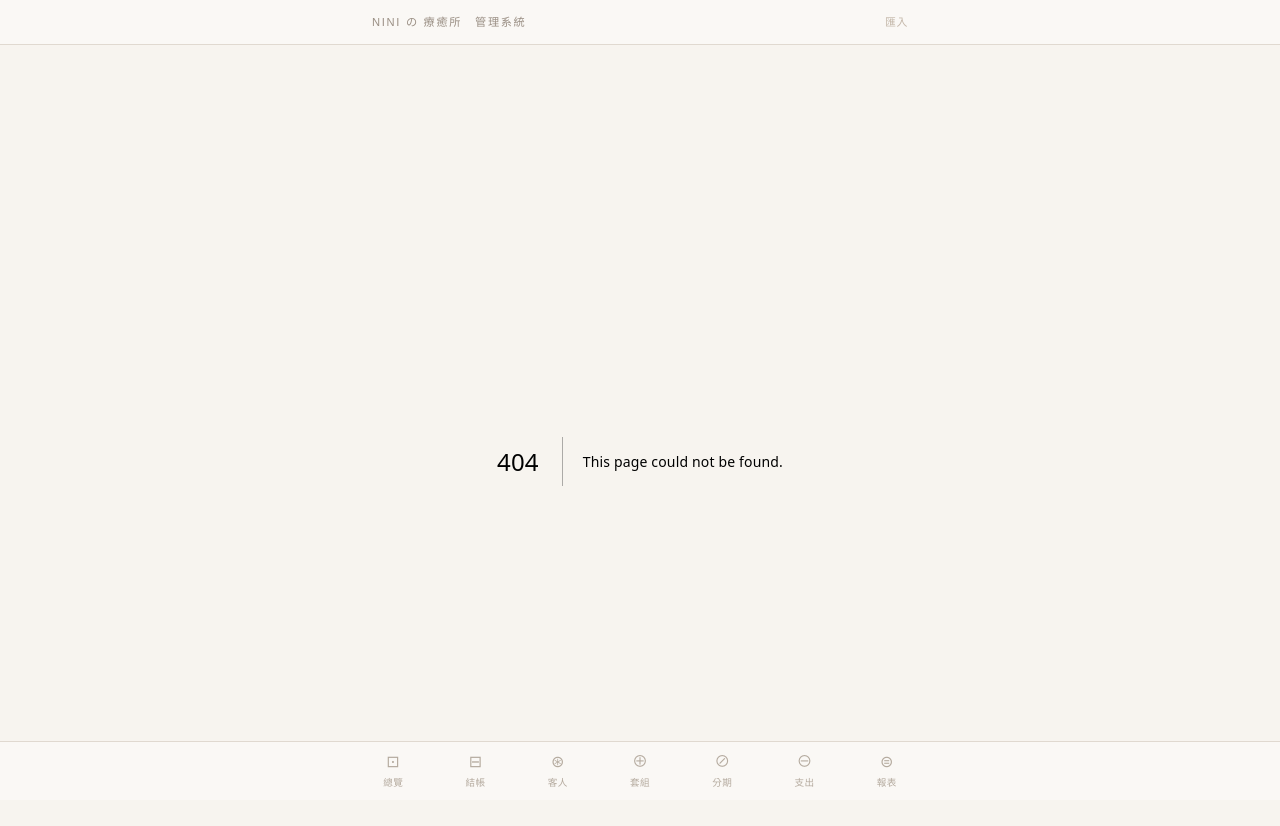
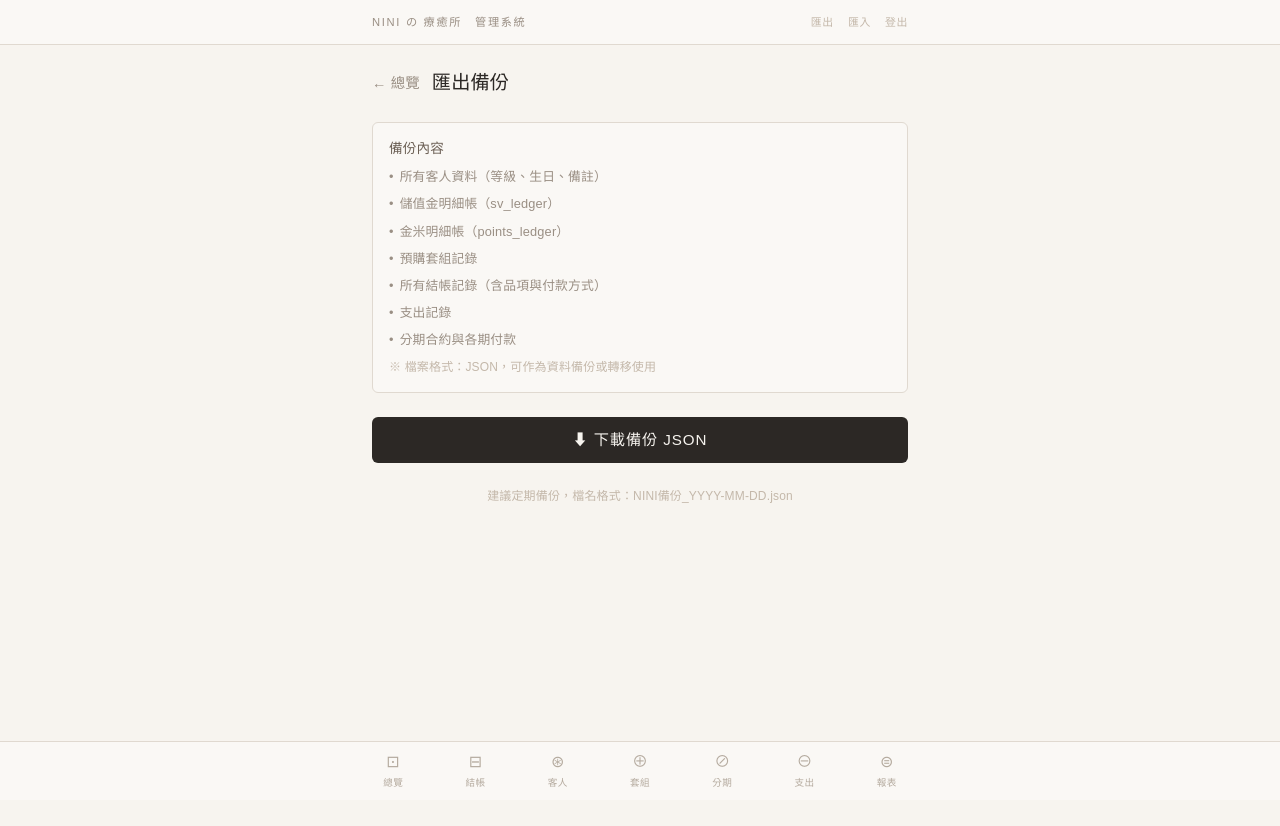
Before and after one commit to Chen-ruo-shiuan/nini-payment-tracker, a Next.js app: page /export in a window 1280 px wide. Before the commit this address had no page. Shown: the top 826 px of the page. After the commit the page ends 800 px from the top, so only its background shows below. Built offline with nearby package versions, Linux system fonts and the light colour scheme.

Commit message:
feat: add export backup, logout button in NavBar

```diff
--- /dev/null
+++ b/app/api/export/route.ts
@@ -0,0 +1,63 @@
+import { NextResponse } from 'next/server'
+import { getDb } from '@/lib/db'
+
+export const runtime = 'nodejs'
+
+// GET /api/export  → 下載完整資料備份（JSON）
+export async function GET() {
+  const db = getDb()
+
+  const clients = db.prepare(`SELECT * FROM clients ORDER BY id`).all()
+  const svLedger = db.prepare(`SELECT * FROM sv_ledger ORDER BY id`).all()
+  const pointsLedger = db.prepare(`SELECT * FROM points_ledger ORDER BY id`).all()
+  const packages = db.prepare(`SELECT * FROM packages ORDER BY id`).all()
+  const checkouts = db.prepare(`SELECT * FROM checkouts ORDER BY id`).all()
+  const checkoutItems = db.prepare(`SELECT * FROM checkout_items ORDER BY id`).all()
+  const checkoutPayments = db.prepare(`SELECT * FROM checkout_payments ORDER BY id`).all()
+  const expenses = db.prepare(`SELECT * FROM expenses ORDER BY id`).all()
+  const installmentContracts = db.prepare(`SELECT * FROM installment_contracts ORDER BY id`).all()
+  const installments = db.prepare(`SELECT * FROM installments ORDER BY id`).all()
+
+  // 整合 checkout_items / checkout_payments 到 checkouts 內（方便閱讀）
+  const coMap = new Map<number, { items: unknown[]; payments: unknown[] }>()
+  for (const co of checkouts as { id: number }[]) {
+    coMap.set(co.id, { items: [], payments: [] })
+  }
+  for (const item of checkoutItems as { checkout_id: number }[]) {
+    coMap.get(item.checkout_id)?.items.push(item)
+  }
+  for (const pay of checkoutPayments as { checkout_id: number }[]) {
+    coMap.get(pay.checkout_id)?.payments.push(pay)
+  }
+  const checkoutsWithDetail = (checkouts as { id: number }[]).map(co => ({
+    ...co,
+    items: coMap.get(co.id)?.items ?? [],
+    payments: coMap.get(co.id)?.payments ?? [],
+  }))
+
+  const now = new Date().toLocaleDateString('zh-TW', {
+    timeZone: 'Asia/Taipei',
+    year: 'numeric', month: '2-digit', day: '2-digit',
+  }).replace(/\//g, '-')
+
+  const payload = {
+    exportedAt: new Date().toISOString(),
+    exportedDate: now,
+    version: 2,
+    clients,
+    sv_ledger: svLedger,
+    points_ledger: pointsLedger,
+    packages,
+    checkouts: checkoutsWithDetail,
+    expenses,
+    installment_contracts: installmentContracts,
+    installments,
+  }
+
+  return new NextResponse(JSON.stringify(payload, null, 2), {
+    headers: {
+      'Content-Type': 'application/json',
+      'Content-Disposition': `attachment; filename="NINI備份_${now}.json"`,
+    },
+  })
+}
--- /dev/null
+++ b/app/export/page.tsx
@@ -0,0 +1,92 @@
+'use client'
+import { useState } from 'react'
+import Link from 'next/link'
+
+export default function ExportPage() {
+  const [loading, setLoading] = useState(false)
+  const [done, setDone] = useState(false)
+
+  async function handleExport() {
+    setLoading(true)
+    setDone(false)
+    try {
+      const res = await fetch('/api/export')
+      if (!res.ok) { alert('匯出失敗，請稍後再試'); return }
+
+      const blob = await res.blob()
+      const disposition = res.headers.get('Content-Disposition') ?? ''
+      const match = disposition.match(/filename="([^"]+)"/)
+      const filename = match?.[1] ?? 'NINI備份.json'
+
+      const url = URL.createObjectURL(blob)
+      const a = document.createElement('a')
+      a.href = url
+      a.download = filename
+      a.click()
+      URL.revokeObjectURL(url)
+      setDone(true)
+    } finally {
+      setLoading(false)
+    }
+  }
+
+  return (
+    <div className="space-y-6">
+      <div className="flex items-center gap-3 pt-2">
+        <Link href="/" style={{ color: '#9a8f84', fontSize: '0.9rem' }}>← 總覽</Link>
+        <h1 style={{ color: '#2c2825', fontSize: '1.2rem', fontWeight: 500 }}>匯出備份</h1>
+      </div>
+
+      {/* 說明 */}
+      <div style={{
+        background: '#faf8f5', border: '1px solid #e0d9d0',
+        borderRadius: '6px', padding: '16px',
+      }} className="space-y-2">
+        <p style={{ color: '#6b5f54', fontSize: '0.85rem', fontWeight: 500 }}>備份內容</p>
+        {[
+          '所有客人資料（等級、生日、備註）',
+          '儲值金明細帳（sv_ledger）',
+          '金米明細帳（points_ledger）',
+          '預購套組記錄',
+          '所有結帳記錄（含品項與付款方式）',
+          '支出記錄',
+          '分期合約與各期付款',
+        ].map(item => (
+          <div key={item} style={{ color: '#9a8f84', fontSize: '0.8rem', display: 'flex', gap: '6px' }}>
+            <span>•</span><span>{item}</span>
+          </div>
+        ))}
+        <p style={{ color: '#c4b8aa', fontSize: '0.75rem', marginTop: '8px' }}>
+          ※ 檔案格式：JSON，可作為資料備份或轉移使用
+        </p>
+      </div>
+
+      {done && (
+        <div style={{
+          background: '#edf3eb', border: '1px solid #9ab89e',
+          borderRadius: '6px', padding: '12px',
+          color: '#4a6b52', fontSize: '0.85rem',
+        }}>
+          ✓ 備份已下載完成
+        </div>
+      )}
+
+      <button
+        onClick={handleExport}
+        disabled={loading}
+        style={{
+          width: '100%',
+          background: loading ? '#c4b8aa' : '#2c2825',
+          color: '#f7f4ef', border: 'none', borderRadius: '6px',
+          fontSize: '0.95rem', letterSpacing: '0.06em', padding: '12px',
+          cursor: loading ? 'not-allowed' : 'pointer',
+        }}>
+        {loading ? '準備中…' : '⬇ 下載備份 JSON'}
+      </button>
+
+      <p style={{ color: '#c4b8aa', fontSize: '0.75rem', textAlign: 'center' }}>
+        建議定期備份，檔名格式：NINI備份_YYYY-MM-DD.json
+      </p>
+    </div>
+  )
+}
--- a/components/NavBar.tsx
+++ b/components/NavBar.tsx
@@ -1,6 +1,6 @@
 'use client'
 import Link from 'next/link'
-import { usePathname } from 'next/navigation'
+import { usePathname, useRouter } from 'next/navigation'
 
 const tabs = [
   { href: '/',            label: '總覽',  icon: '⊡' },
@@ -14,10 +14,16 @@ const tabs = [
 
 export default function NavBar() {
   const pathname = usePathname()
+  const router = useRouter()
 
   const isActive = (href: string) => {
     if (href === '/') return pathname === '/'
     return pathname.startsWith(href)
+  }
+
+  async function handleLogout() {
+    await fetch('/api/auth/logout', { method: 'POST' })
+    router.push('/login')
   }
 
   return (
@@ -29,10 +35,23 @@ export default function NavBar() {
           <span style={{ color: '#9a8f84', fontSize: '0.7rem', letterSpacing: '0.15em' }}>
             NINI の 療癒所　管理系統
           </span>
-          <Link href="/import"
-            style={{ color: '#c4b8aa', fontSize: '0.68rem', letterSpacing: '0.06em' }}>
-            匯入
-          </Link>
+          <div style={{ display: 'flex', gap: '14px', alignItems: 'center' }}>
+            <Link href="/export"
+              style={{ color: '#c4b8aa', fontSize: '0.68rem', letterSpacing: '0.06em' }}>
+              匯出
+            </Link>
+            <Link href="/import"
+              style={{ color: '#c4b8aa', fontSize: '0.68rem', letterSpacing: '0.06em' }}>
+              匯入
+            </Link>
+            <button onClick={handleLogout}
+              style={{
+                background: 'none', border: 'none', padding: 0, cursor: 'pointer',
+                color: '#c4b8aa', fontSize: '0.68rem', letterSpacing: '0.06em',
+              }}>
+              登出
+            </button>
+          </div>
         </div>
       </header>
 
```
